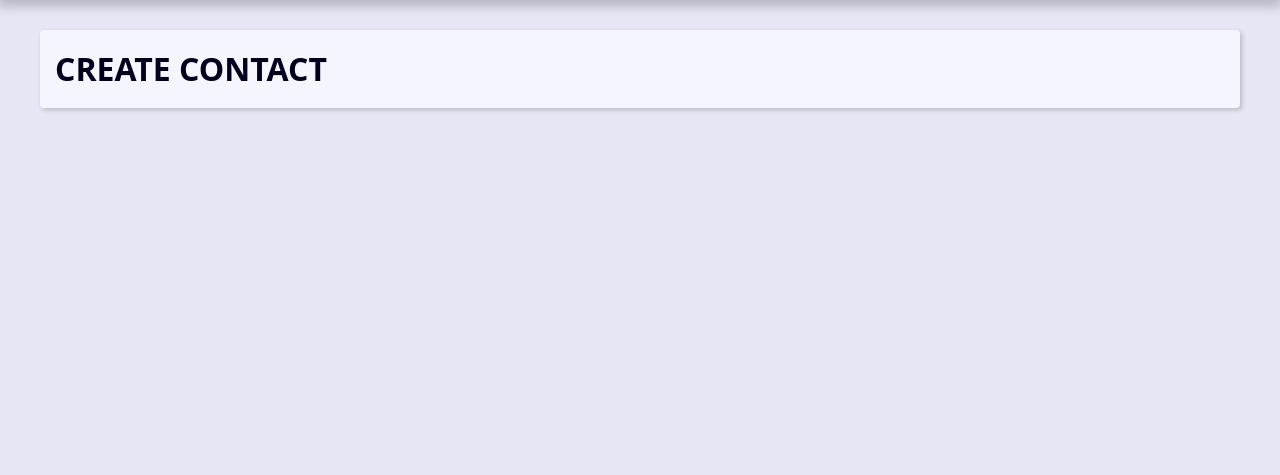
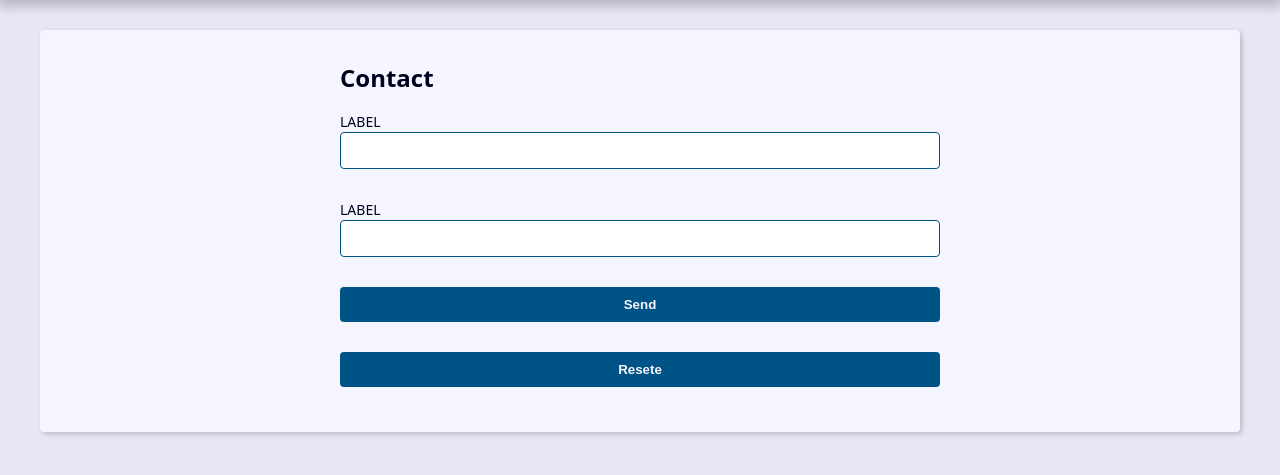
Before and after one commit to Samurai-Geo/agenda, a Django app: page /contact/create/ in a window 1280 px wide. Shown: the part 239-714 px from the top of the page. Run offline with Django 5.2, Linux system fonts and the light colour scheme.

Commit message:
pag create com metade da aparencia

```diff
--- a/contact/templates/contact/create.html
+++ b/contact/templates/contact/create.html
@@ -1,5 +1,41 @@
 {% extends "global/base.html" %}
 
 {% block content %}
-    <h1>CREATE CONTACT</h1>
+    <div class="form-wrapper">
+        <h2>Contact</h2>
+        <form
+            action="{% url "contact:create" %}"
+            method="POST"
+            enctype="multipart/form-data"  {% comment %} mardar arquivos {% endcomment %}
+        >
+
+            {% csrf_token %}
+
+            <div class="form-content">
+                <div class="form-group">
+                    <label for="id_first_name">LABEL</label>
+                    <input type="text" name="first_name" maxlength="255" id="id_first_name">
+                </div>
+            </div>
+
+            <div class="form-content">
+                <div class="form-group">
+                    <label for="id_last_name">LABEL</label>
+                    <input type="text" name="last_name" maxlength="255" id="id_last_name">
+                </div>
+            </div>
+
+            <div class="form-content">
+                <div class="form-group">
+                    <button class="btn" type="submit">Send</button>
+                </div>
+            </div>
+            <div class="form-content">
+                <div class="form-group">
+                    <button class="btn" type="reset">Resete</button>
+                </div>
+            </div>
+
+        </form>
+    </div>
 {% endblock content %}
--- a/contact/views/contact_forms.py
+++ b/contact/views/contact_forms.py
@@ -6,6 +6,13 @@ from django.shortcuts import render, get_object_or_404, redirect
 from contact.models import Contact
 
 def create(request):
+    if request.method == "POST":
+        print()
+        print(request.method)
+        print(request.POST.get('first_name'))
+        print(request.POST.get('last_name'))
+        print()
+
     context = {
 
     }
```
